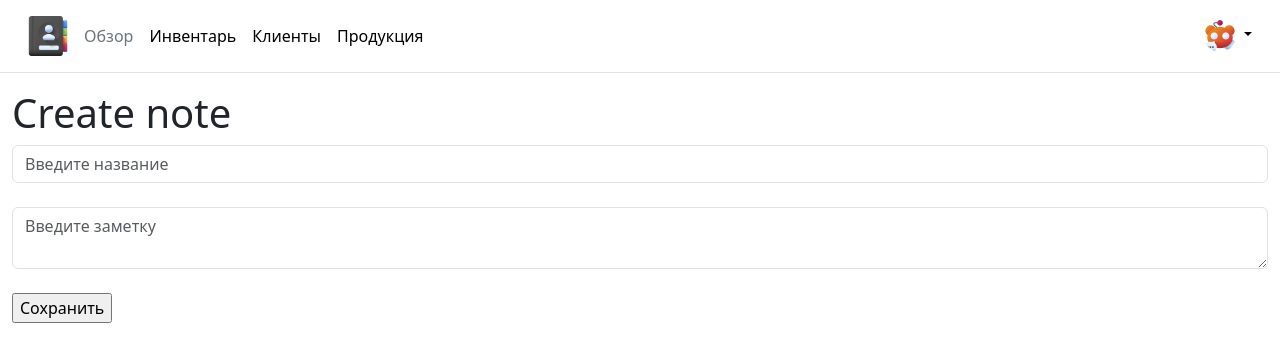
After one commit to Ar-Yakimov/2025-project, a Flask app: page /create in a window 1280 px wide. The commit adds this page. Shown: the top 362 px of the page. Run offline with Flask 3, Linux system fonts and the light colour scheme.

Commit message:
prototype for notes creating

```diff
--- a/main.py
+++ b/main.py
@@ -1,12 +1,67 @@
-from flask import Flask, render_template
+from datetime import datetime
+
+from flask import Flask, render_template, request, redirect
+from flask_sqlalchemy import SQLAlchemy
+from flask_talisman import Talisman
 
 app = Flask(__name__)
+app.config["SQLALCHEMY_DATABASE_URI"] = 'sqlite:///data.db'
+database = SQLAlchemy(app)
+with app.app_context():
+    database.create_all()
+
+
+class Note(database.Model):
+    id = database.Column(database.Integer, primary_key=True)
+    title = database.Column(database.String(35), nullable=False)
+    text = database.Column(database.Text, nullable=False)
+    date = database.Column(database.DateTime, default=datetime.utcnow)
+
+    def __repr__(self):
+        return f"<Note {self.id}>"
+
+
+csp = {
+    'default-src': r"'self'",
+    'script-src': [
+        r"'self'",
+        'https://cdn.jsdelivr.net'
+    ],
+    'style-src': [
+        r"'self'",
+        'https://cdn.jsdelivr.net'
+    ],
+    'img-src': r"'self'",
+    'object-src': r"'none'",
+    'font-src': 'https://cdn.jsdelivr.net',
+    'base-uri': r"'self'",
+    'form-action': r"'self'",
+    'frame-ancestors': r"'none'",
+}
+
+talisman = Talisman(app, content_security_policy=csp)
 
 
 @app.route('/')
 def index():
     return render_template("index.html")
 
+@app.route('/create', methods=['GET', 'POST'])
+def create_note():
+    if request.method == "GET":
+        return render_template("create.html")
+    else:
+        title = request.form['title']
+        text = request.form['text']
+
+        new_note = Note(title=title, text=text)
+        try:
+            database.session.add(new_note)
+            database.session.commit()
+            return redirect('/')
+        except Exception as error:
+            return f"Произошла ошибка: {error}"
+
 
 if __name__ == "__main__":
     app.run(debug=True)
--- /dev/null
+++ b/static/css/root.css
@@ -0,0 +1,3 @@
+font {
+    vertical-align: inherit;
+}
--- a/templates/base.html
+++ b/templates/base.html
@@ -6,9 +6,45 @@
           content="width=device-width, user-scalable=no, initial-scale=1.0, maximum-scale=1.0, minimum-scale=1.0">
     <meta http-equiv="X-UA-Compatible" content="ie=edge">
     <link rel="icon" href="static/images/icon.png">
+    <link rel="stylesheet" href="static/css/root.css">
+    <link rel="stylesheet" href="https://cdn.jsdelivr.net/npm/bootstrap@5.3.3/dist/css/bootstrap.min.css"
+          integrity="sha384-QWTKZyjpPEjISv5WaRU9OFeRpok6YctnYmDr5pNlyT2bRjXh0JMhjY6hW+ALEwIH" crossorigin="anonymous">
     <title>Сайт заметок</title>
 </head>
 <body>
+<header class="p-3 mb-3 border-bottom">
+    <div class="container-fluid">
+        <div class="d-flex flex-wrap align-items-center justify-content-center justify-content-lg-start">
+            <a href="/" class="d-flex align-items-center mb-2 mb-lg-0 link-body-emphasis text-decoration-none">
+                <img class="bi me-2" src="static/images/icon.png" width="40" height="40">
+            </a>
+            <ul class="nav col-12 col-lg-auto me-lg-auto mb-2 justify-content-center mb-md-0">
+                <li><a href="#" class="nav-link px-2 link-secondary"><font><font>Обзор</font></font></a></li>
+                <li><a href="#" class="nav-link px-2 link-body-emphasis"><font><font>Инвентарь</font></font></a></li>
+                <li><a href="#" class="nav-link px-2 link-body-emphasis"><font><font>Клиенты</font></font></a></li>
+                <li><a href="#" class="nav-link px-2 link-body-emphasis"><font><font>Продукция</font></font></a></li>
+            </ul>
+            <div class="dropdown ms-auto">
+                <a href="#" class="d-block link-body-emphasis text-decoration-none dropdown-toggle"
+                   data-bs-toggle="dropdown" aria-expanded="false">
+                    <img src="static/images/account.png" alt="аккаунт" width="32" height="32" class="rounded-circle">
+                </a>
+                <ul class="dropdown-menu text-small dropdown-menu-end">
+                    <li><a class="dropdown-item" href="#"><font><font>Новый проект...</font></font></a></li>
+                    <li><a class="dropdown-item" href="#"><font><font>Настройки</font></font></a></li>
+                    <li><a class="dropdown-item" href="#"><font><font>Профиль</font></font></a></li>
+                    <li>
+                        <hr class="dropdown-divider">
+                    </li>
+                    <li><a class="dropdown-item" href="#"><font><font">выход</font></font></a></li>
+                </ul>
+            </div>
+        </div>
+    </div>
+</header>
 {% block body %}{% endblock %}
+<script src="https://cdn.jsdelivr.net/npm/bootstrap@5.3.3/dist/js/bootstrap.bundle.min.js"
+        integrity="sha384-YvpcrYf0tY3lHB60NNkmXc5s9fDVZLESaAA55NDzOxhy9GkcIdslK1eN7N6jIeHz"
+        crossorigin="anonymous"></script>
 </body>
 </html>
--- /dev/null
+++ b/templates/create.html
@@ -0,0 +1,12 @@
+{% extends 'base.html' %}
+
+{% block body %}
+<div class="container-fluid">
+    <h1>Create note</h1>
+    <form method="post">
+        <input type="text" name="title" id="title" class="form-control" placeholder="Введите название"><br>
+        <textarea name="text" id="text" class="form-control" placeholder="Введите заметку"></textarea><br>
+        <input type="submit" class="bth bth-success" value="Сохранить"><br>
+    </form>
+</div>
+{% endblock %}
--- a/templates/index.html
+++ b/templates/index.html
@@ -1,5 +1,7 @@
 {% extends 'base.html' %}
 
 {% block body %}
-<h1>test text</h1>
+<div class="container-fluid">
+    <h1>test text</h1>
+</div>
 {% endblock %}
```
Also changed, not shown: instance/data.db (added), static/images/account.png (added). Lines whose indentation alone changed are shown as unchanged.
